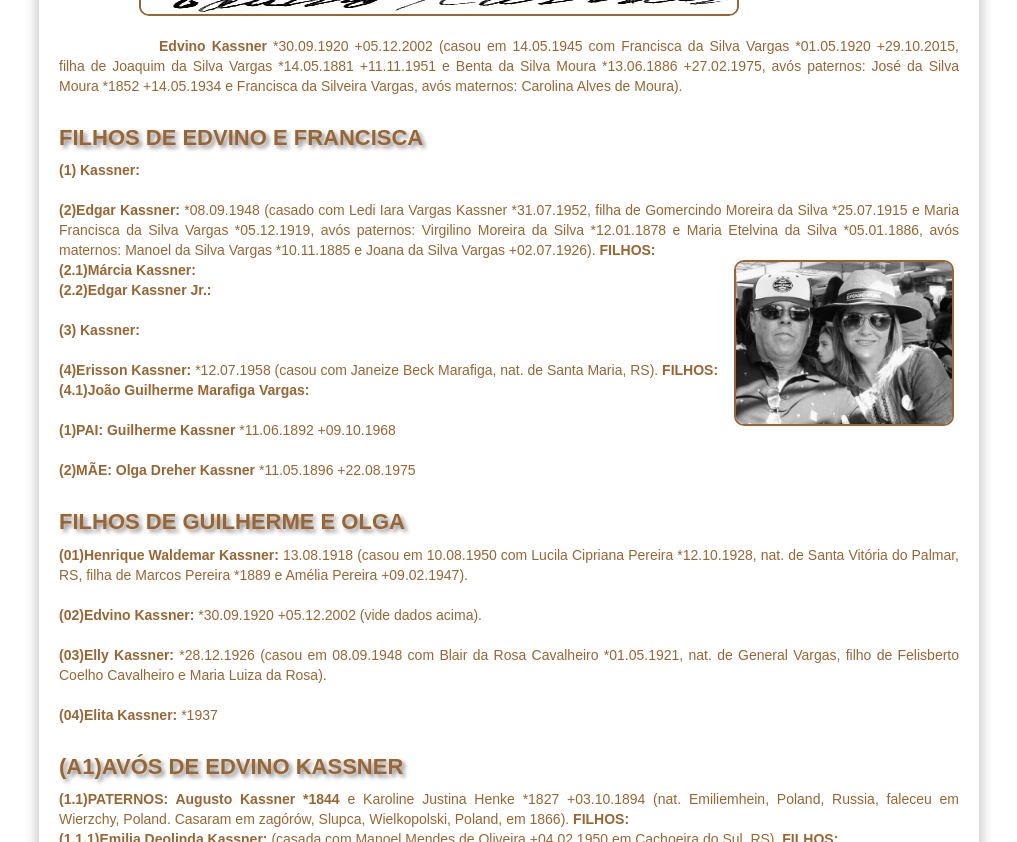
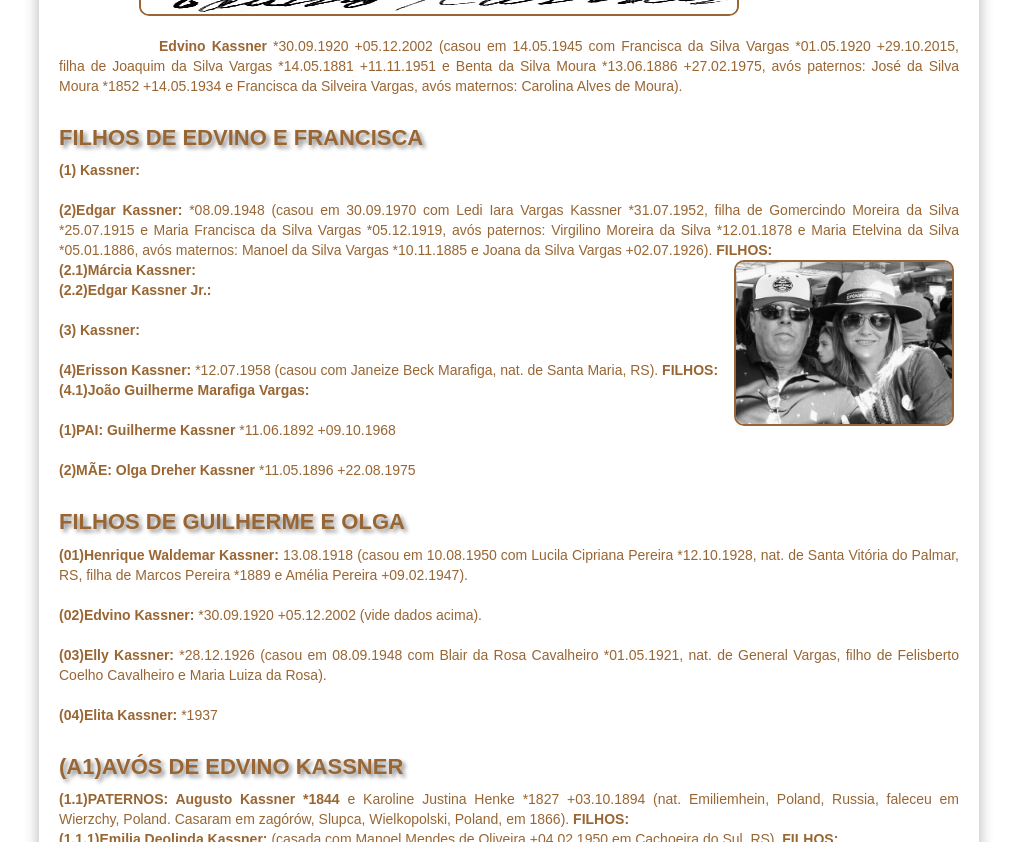
Before and after one commit to claudiovargas1955/claudiovargas1955.github.io, a Jekyll site: the page built from _pages/familia-kassner.html, in a window 1280 px wide and 900 px high, scrolled down 950 px, cut to the strip 58-900 px from the top of the window. Shown: the whole strip, without its empty margins (131-1148 px from the left). Built offline with Jekyll 4.4.1, drawn with Linux system fonts in a browser that asks for light colours; some web fonts are replaced.

Commit message:
Update familia-kassner.html

```diff
--- a/_pages/familia-kassner.html
+++ b/_pages/familia-kassner.html
@@ -132,7 +132,7 @@ paternos: José da Silva Moura *1852 +14.05.1934 e Francisca da Silveira Vargas,
 
 <h4>FILHOS DE EDVINO E FRANCISCA</h4>
 <p><b>(1) Kassner: </b><br><br>
-<b>(2)Edgar Kassner: </b>*08.09.1948 (casado com Ledi Iara Vargas Kassner *31.07.1952, filha de Gomercindo Moreira da Silva *25.07.1915 e Maria
+<b>(2)Edgar Kassner: </b>*08.09.1948 (casou em 30.09.1970 com Ledi Iara Vargas Kassner *31.07.1952, filha de Gomercindo Moreira da Silva *25.07.1915 e Maria
 Francisca da Silva Vargas *05.12.1919, avós paternos: Virgilino Moreira da Silva *12.01.1878 e Maria Etelvina da Silva *05.01.1886, avós
 maternos: Manoel da Silva Vargas *10.11.1885 e Joana da Silva Vargas +02.07.1926). <b>FILHOS: </b><br><img class="dir" style="float:right"; width="220px padding-botton:1px";
 src="/images/preto3.jpg" title="Erisson e Janeize";/>
```
